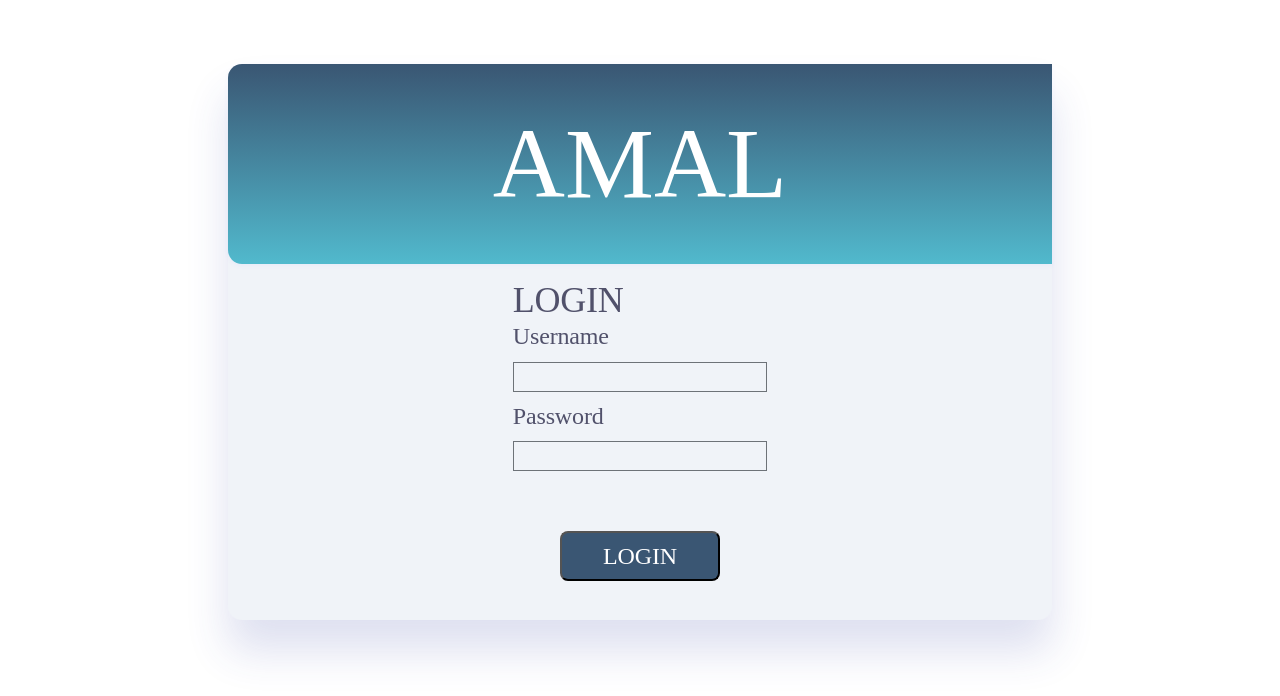
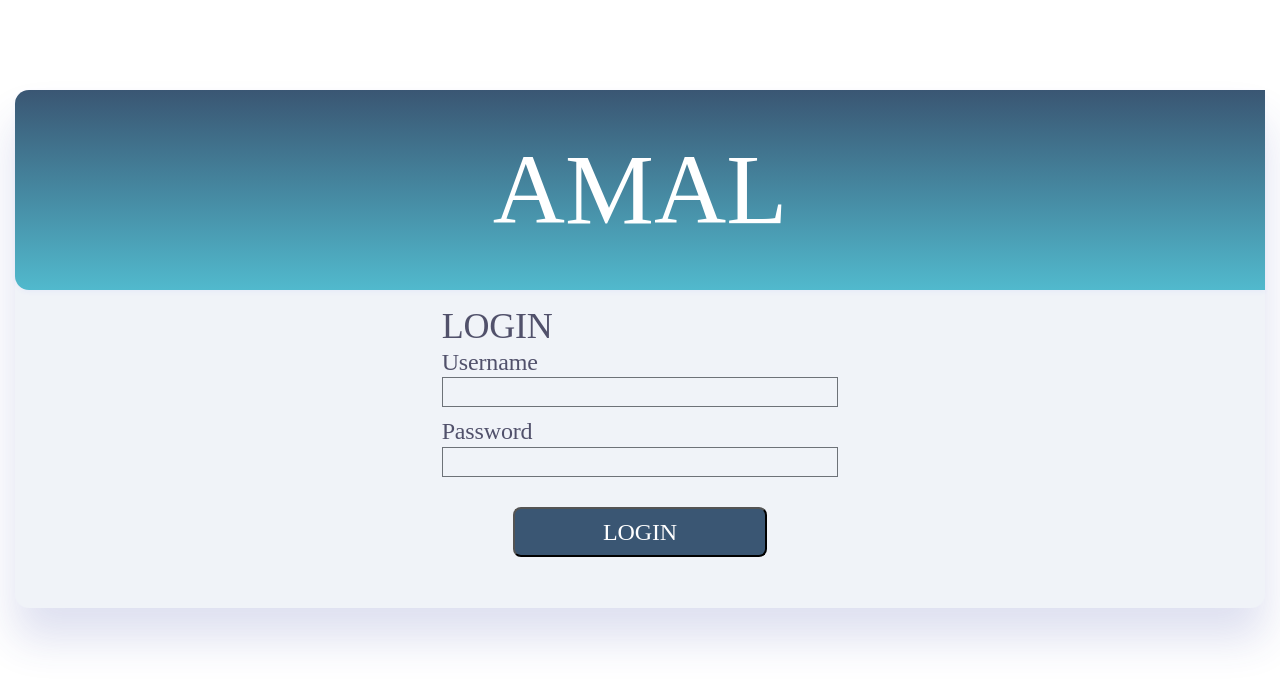
Before and after one commit to AbdAyyad/amal-dashboard, a React (Create React App) app: page / in a window 1280 px wide. Shown: the top 696 px of the page. Built offline with nearby package versions, Linux system fonts and the light colour scheme; a web font is replaced by a local one.

Commit message:
AMALAPP-133 make it full screen

```diff
--- a/src/components/login/login.tsx
+++ b/src/components/login/login.tsx
@@ -21,6 +21,8 @@ const useStyles = makeStyles({
         backgroundColor: '#F0F3F8',
         borderRadius: '14px',
         boxShadow: '0 31px 43px 0 rgba(52, 61, 160, 0.16)',
+        width: '100%',
+        padding: 0
     }, button: {
         backgroundColor: '#3A5673',
         color: '#FFFFFF',
@@ -30,15 +32,15 @@ const useStyles = makeStyles({
         lineHeight: '28.64px',
         height: '50px',
         width: '100%',
-        marginTop: '50px',
-        marginBottom: '15px',
+        marginTop: '20px',
+        marginBottom: '27px',
         textAlign: 'center'
     }, input: {
         backgroundColor: 'rgba(0, 0, 0, 0)',
         border: ' 1px solid #6D7278',
         height: '30px',
         width: '100%',
-        marginTop: '10px',
+        marginTop: 'auto',
         marginBottom: '10px'
     }, form: {}, loginBanner: {
         color: '#51516B',
@@ -61,7 +63,7 @@ const useStyles = makeStyles({
         textAlign: 'center',
         fontSize: '24px'
     }, topMargin: {
-        marginTop: '5%'
+        marginTop: '7%'
     }, middle: {
         marginRight: 'auto',
         marginLeft: 'auto'
@@ -113,8 +115,7 @@ const Login: React.FC = () => {
     return (
         <Container fluid={true} className={classes.topMargin}>
             <Row>
-                <Col md={{span: 2}}/>
-                <Col md={{span: 8}}>
+                <Col md={{span: 12}}>
                     <div className={classes.container}>
                         <Row>
                             <Col md={{span: 12}}>
@@ -153,7 +154,6 @@ const Login: React.FC = () => {
                         </Row>
                     </div>
                 </Col>
-                <Col md={{span: 2}}/>
             </Row>
         </Container>
     );
```
